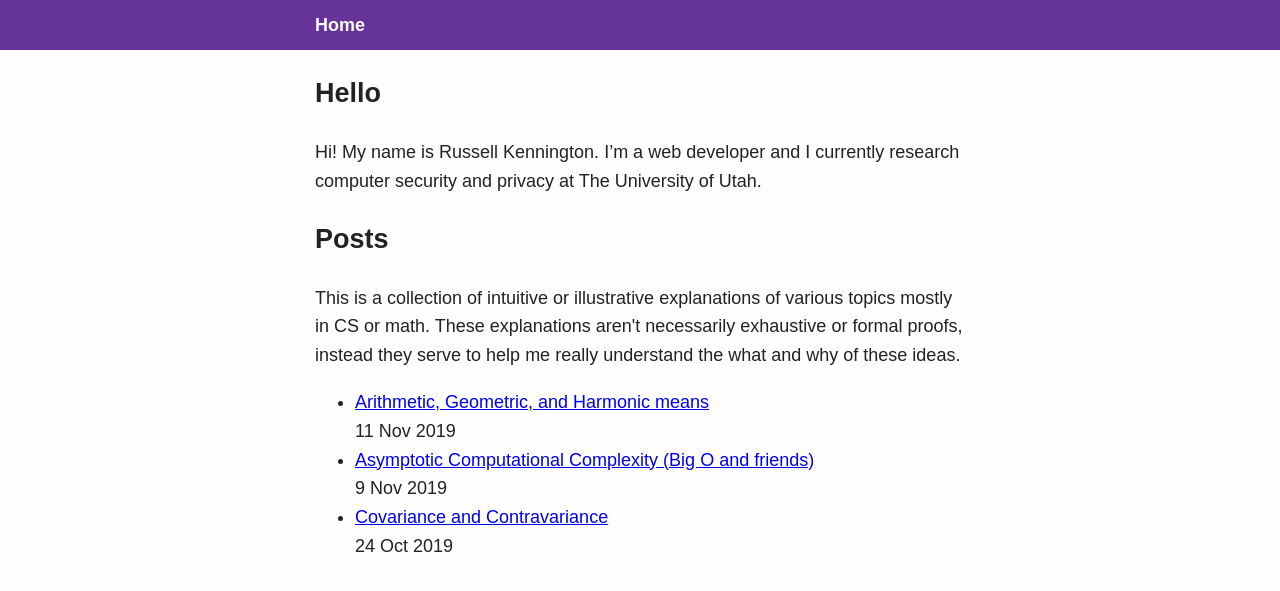
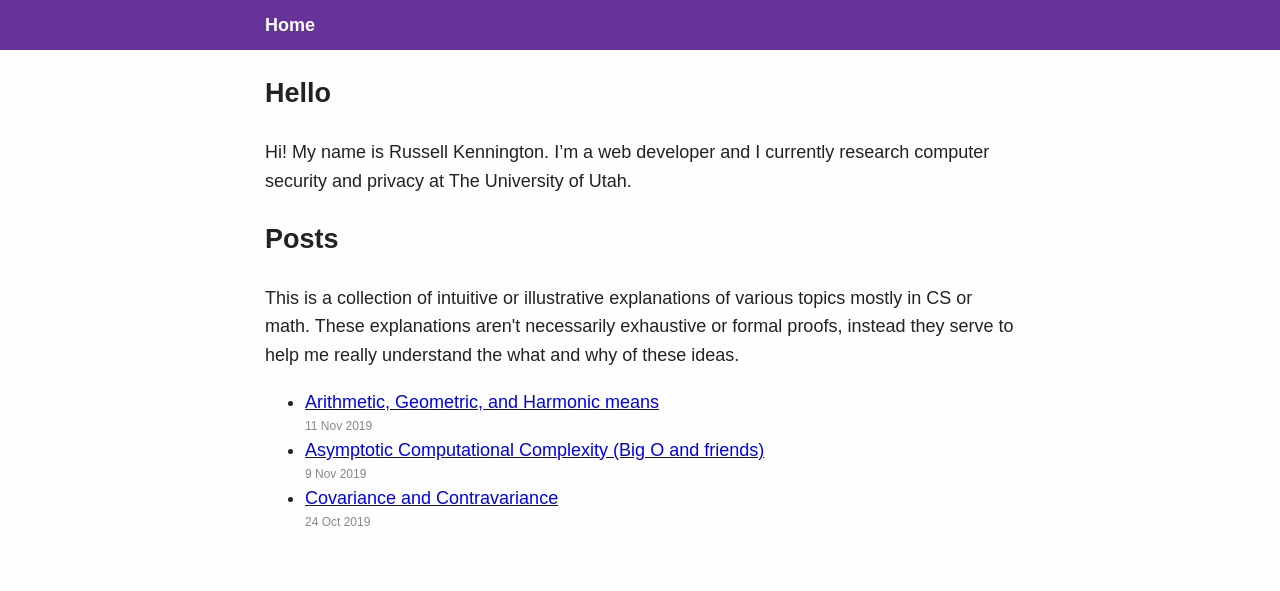
Before and after one commit to arussellk/arussellk.github.io, a Jekyll site: the page built from index.md, in a window 1280 px wide. Shown: the top 591 px of the page. Built offline with Jekyll 4.4.1, drawn with Linux system fonts in a browser that asks for light colours.

Commit message:
Style posts list

```diff
--- a/_layouts/home.html
+++ b/_layouts/home.html
@@ -15,12 +15,15 @@ layout: default
     instead they serve to help me really understand
     the what and why of these ideas.
   </div>
-  <ul>
+  <ul class="posts-list">
     {% for post in site.posts %}
       <li>
-        <a href="{{ post.url }}">{{ post.title }}</a>
-        <br>
-        {{ post.date | date: "%-d %b %Y"}}
+        <div>
+          <a href="{{ post.url }}">{{ post.title }}</a>
+        </div>
+        <div class="date">
+          {{ post.date | date: "%-d %b %Y"}}
+        </div>
       </li>
     {% endfor %}
   </ul>
--- a/css/main.scss
+++ b/css/main.scss
@@ -4,8 +4,11 @@
 // Jekyll to automatically process this file.
 // See https://jekyllrb.com/docs/assets/
 
-$content-width: 650px;
+$content-width: 750px;
 $content-padding: 10px;
+
+$dark-text-color: #222;
+$light-text-color: #888;
 
 html {
   background-color: #fefefe;
@@ -15,7 +18,7 @@ body {
   margin: 0;
   line-height: 1.6;
   font-family: sans-serif;
-  color: #222;
+  color: $dark-text-color;
   font-size: 18px;
 }
 
@@ -47,6 +50,13 @@ body {
   max-width: $content-width;
 }
 
+.posts-list {
+  .date {
+    color: $light-text-color;
+    font-size: 12px;
+  }
+}
+
 $code-spacing: 10px;
 
 pre {
```
